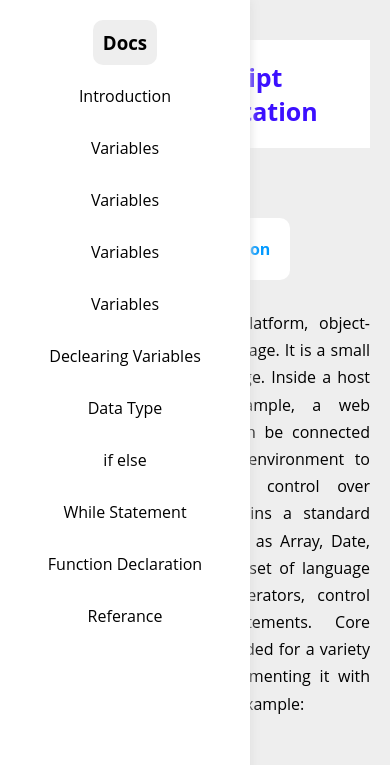
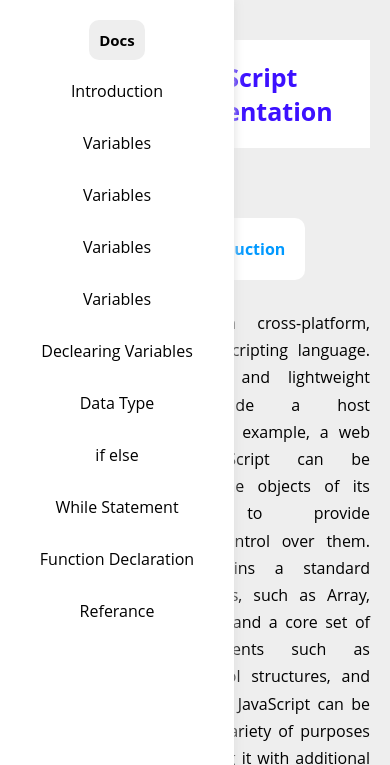
Before and after one commit to ahmedsamir45/Technical_Documentation_Page, a plain HTML site: page index.html in a window 390 px wide. Shown: the top 765 px of the page. Drawn offline with Linux system fonts and the light colour scheme.

Commit message:
nav edit

```diff
--- a/styles.css
+++ b/styles.css
@@ -63,6 +63,8 @@ nav h3{
     width: fit-content;
     padding: 10px;
     border-radius: 10px;
+}
+@media (max-width:780) {
 
 }
 nav a {
@@ -125,14 +127,14 @@ section p {
 
 @media (max-width:770px){
     :root{
-        --width-nav:50px;
+        --width-nav:80px;
     }
     nav{
        width: var(--width-nav);
     }
 
     nav:hover{
-        width: 250px;
+        width: 60%;
     }
     nav a {
 
@@ -148,6 +150,12 @@ section p {
     }
     #main-doc{
         margin-left: var(--width-nav);
+    }
+    nav h3{
+
+       font-size: 15px;
+       overflow: visible;
+       z-index: 23;
     }
 
 }
```
